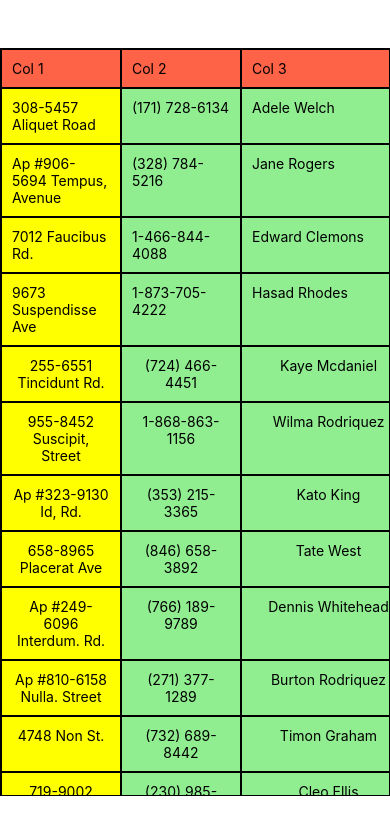
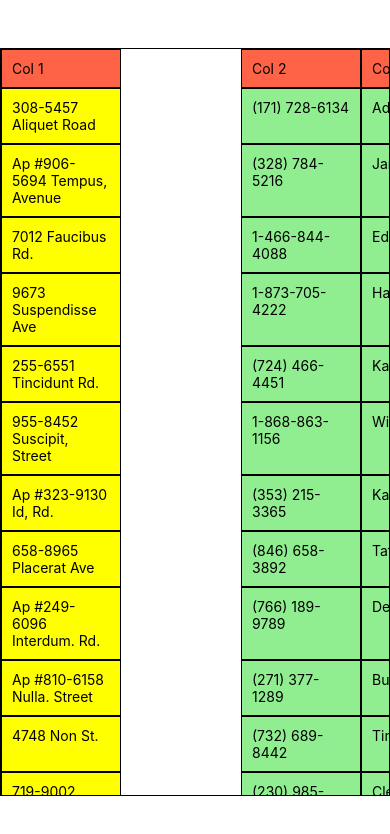
Before and after one commit to DrewIndeed/react-native-projects, a React Native app in the folder freezable-table/: screen / in a window 390 px wide. Shown: the top 834 px of the page. Built offline with nearby package versions, Linux system fonts and the light colour scheme.

Commit message:
127: IMPORTANT: refactor
- Create Cell Component
- Create RowWrapper
- Adjust checking cellRenderer type

```diff
--- a/freezable-table/App.tsx
+++ b/freezable-table/App.tsx
@@ -30,13 +30,14 @@ export default function App() {
             key: 'country',
           },
         ]}
-        cellRenderer={(key, value, row) => (
-          <View style={{ borderColor: '#000' }}>
-            <Text style={{ textAlign: 'center' }}>{value}</Text>
-          </View>
-        )}
-        // freezeColNum={1}
-        freezeRowNum={5}
+        cellRenderer={(key, value, row) =>
+          // <View style={{ borderColor: 'red' }}>
+          //   <Text style={{ textAlign: 'center' }}>{value}</Text>
+          // </View>
+          value
+        }
+        freezeColNum={1}
+        freezeRowNum={2}
         mainContainerStyles={{
           marginVertical: 48,
           borderWidth: 1,
--- /dev/null
+++ b/freezable-table/Cell.tsx
@@ -0,0 +1,41 @@
+import React from 'react';
+import { Text, View } from 'react-native';
+import { generateCompulsoryStyles } from './utils';
+
+const Cell = ({
+  style,
+  innerBorderWidth,
+  hidden,
+  freezeColNum,
+  widths,
+  defaultWidth,
+  firstRowStyles,
+  firstColStyles,
+  bodyStyles,
+  cellType,
+  rowOrder,
+  idx,
+  content,
+}: any) => {
+  // ** compulsory style
+  const compulsoryStyle = generateCompulsoryStyles(
+    innerBorderWidth,
+    hidden,
+    freezeColNum,
+    widths,
+    defaultWidth,
+    firstRowStyles,
+    firstColStyles,
+    bodyStyles,
+    cellType === 'header' ? false : true
+  )(rowOrder, idx);
+
+  // ** render content
+  return (
+    <View style={[...compulsoryStyle]}>
+      <Text>{content}</Text>
+    </View>
+  );
+};
+
+export default Cell;
--- a/freezable-table/PickContainer.tsx
+++ b/freezable-table/CoreWrapper.tsx
@@ -2,7 +2,7 @@ import React from 'react';
 import { View, ScrollView } from 'react-native';
 
 // ! component to pick container for FreezableCore Component
-const PickContainer = ({ caseResult, styleArray, children }: any) => {
+const CoreWrapper = ({ caseResult, styleArray, children }: any) => {
   return caseResult.type === 'regular' ? (
     <View style={styleArray}>{children}</View>
   ) : (
@@ -25,4 +25,4 @@ const PickContainer = ({ caseResult, styleArray, children }: any) => {
   );
 };
 
-export default PickContainer;
+export default CoreWrapper;
--- a/freezable-table/FreezableCore.tsx
+++ b/freezable-table/FreezableCore.tsx
@@ -2,7 +2,7 @@ import React from 'react';
 import { Animated, View, ScrollView } from 'react-native';
 import { sliceDataObj } from './utils';
 import { FreezableTableMainSheet } from './stylesheets';
-import PickContainer from './PickContainer';
+import CoreWrapper from './CoreWrapper';
 
 const FreezableCore = ({
   HeaderRow,
@@ -46,7 +46,7 @@ const FreezableCore = ({
       ));
 
   return (
-    <PickContainer
+    <CoreWrapper
       caseResult={caseResult}
       styleArray={[FreezableTableMainSheet.mainContainer, mainContainerStyles]}
     >
@@ -145,7 +145,7 @@ const FreezableCore = ({
           </ScrollView>
         </ScrollView>
       </View>
-    </PickContainer>
+    </CoreWrapper>
   );
 };
 
--- a/freezable-table/FreezableTable.tsx
+++ b/freezable-table/FreezableTable.tsx
@@ -10,6 +10,7 @@ import {
 import { Column, FreezableTableProps } from './types';
 import { FreezableTableMainSheet } from './stylesheets';
 import FreezableCore from './FreezableCore';
+import Cell from './Cell';
 
 export default function FreezableTable(props: FreezableTableProps) {
   // ! destructure Props object
@@ -104,6 +105,7 @@ export default function FreezableTable(props: FreezableTableProps) {
   // ! header row component
   const HeaderRow = ({
     headerRowData,
+
     rowOrder,
     hidden,
   }: {
@@ -128,22 +130,21 @@ export default function FreezableTable(props: FreezableTableProps) {
         ]}
       >
         {headerRowData.map((content: string, idx: number) => (
-          <View
-            style={generateCompulsoryStyles(
-              innerBorderWidth,
-              hidden,
-              freezeColNum,
-              widths,
-              defaultWidth,
-              firstRowStyles,
-              firstColStyles,
-              bodyStyles,
-              false
-            )(rowOrder, idx)}
-            key={`freeze-row-${rowOrder}-cell-${idx}`}
-          >
-            <Text>{content}</Text>
-          </View>
+          <Cell
+            key={`header-row-${rowOrder}-cell-${idx}`}
+            innerBorderWidth={innerBorderWidth}
+            hidden={hidden}
+            freezeColNum={freezeColNum}
+            widths={widths}
+            defaultWidth={defaultWidth}
+            firstRowStyles={firstRowStyles}
+            firstColStyles={firstColStyles}
+            bodyStyles={bodyStyles}
+            cellType="header"
+            rowOrder={rowOrder}
+            idx={idx}
+            content={content}
+          />
         ))}
       </Animated.View>
     );
@@ -153,6 +154,7 @@ export default function FreezableTable(props: FreezableTableProps) {
   const DataRow = ({
     columnKeys,
     dataItem,
+
     rowOrder,
     hidden,
   }: {
@@ -177,42 +179,40 @@ export default function FreezableTable(props: FreezableTableProps) {
             true
           )(rowOrder, idx);
 
-          // ** if cellRenderer is specified, render based in cellRenderer value
+          // ** if cellRenderer is specified and cellRenderer returns a Component
+          let cellValue = null;
           if (cellRenderer) {
-            // get return value from cellRenderer
-            const cellValue = cellRenderer(key, dataItem[key], dataItem);
+            // ** get return value from cellRenderer
+            cellValue = cellRenderer(key, dataItem[key], dataItem);
 
-            // ** if cellRenderer return value is not a Component
-            if (
-              typeof cellValue === 'function' &&
-              !!cellValue.prototype.isReactComponent
-            ) {
-              return (
-                <View
-                  style={compulsoryStyleArr}
-                  key={`data-row-${rowOrder}-cell-${idx}`}
-                >
-                  <Text>{cellValue}</Text>
-                </View>
-              );
+            // ** check for Component
+            if (cellValue['$$typeof']) {
+              return React.cloneElement(cellValue, {
+                ...cellValue.props,
+                style: [...compulsoryStyleArr, cellValue.props.style],
+                key: `data-row-${rowOrder}-cell-${idx}`,
+              });
             }
-
-            // ** otherwise, clone the component and handle its props
-            return React.cloneElement(cellValue, {
-              ...cellValue.props,
-              style: [...compulsoryStyleArr, cellValue.props.style],
-              key: `data-row-${rowOrder}-cell-${idx}`,
-            });
           }
 
-          // ** otherwise, return default data from data source
+          // ** if cellRenderer is not null, render based on cellRenderer value,
+          // ** otherwise, data from source
           return (
-            <View
-              style={compulsoryStyleArr}
+            <Cell
               key={`data-row-${rowOrder}-cell-${idx}`}
-            >
-              <Text>{dataItem[key]}</Text>
-            </View>
+              innerBorderWidth={innerBorderWidth}
+              hidden={hidden}
+              freezeColNum={freezeColNum}
+              widths={widths}
+              defaultWidth={defaultWidth}
+              firstRowStyles={firstRowStyles}
+              firstColStyles={firstColStyles}
+              bodyStyles={bodyStyles}
+              cellType="data"
+              rowOrder={rowOrder}
+              idx={idx}
+              content={cellValue ? cellValue : dataItem[key]}
+            />
           );
         })}
       </View>
```
Also changed, not shown: freezable-table/RowWrapper.tsx (added, +20 -0 lines).
